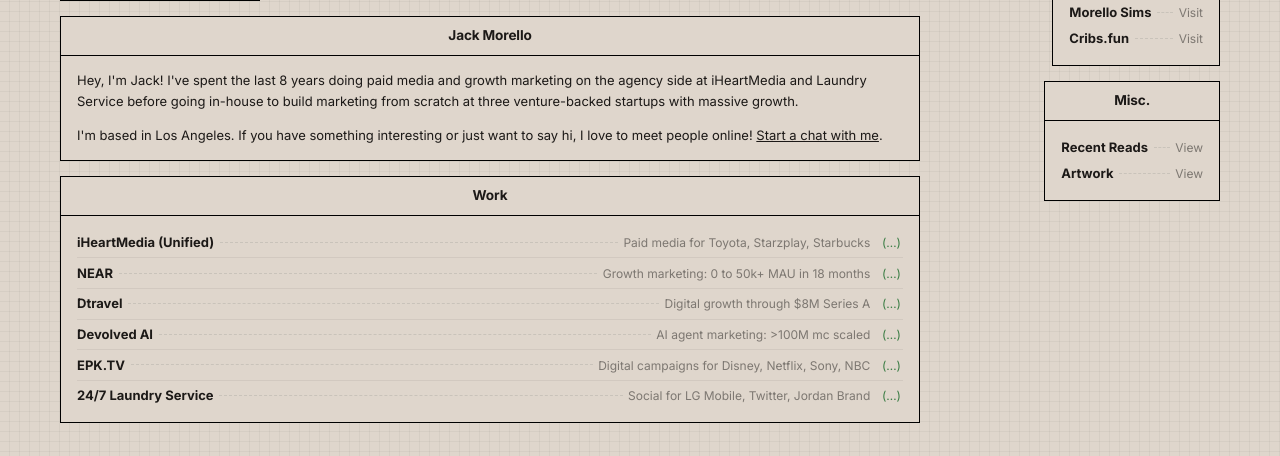
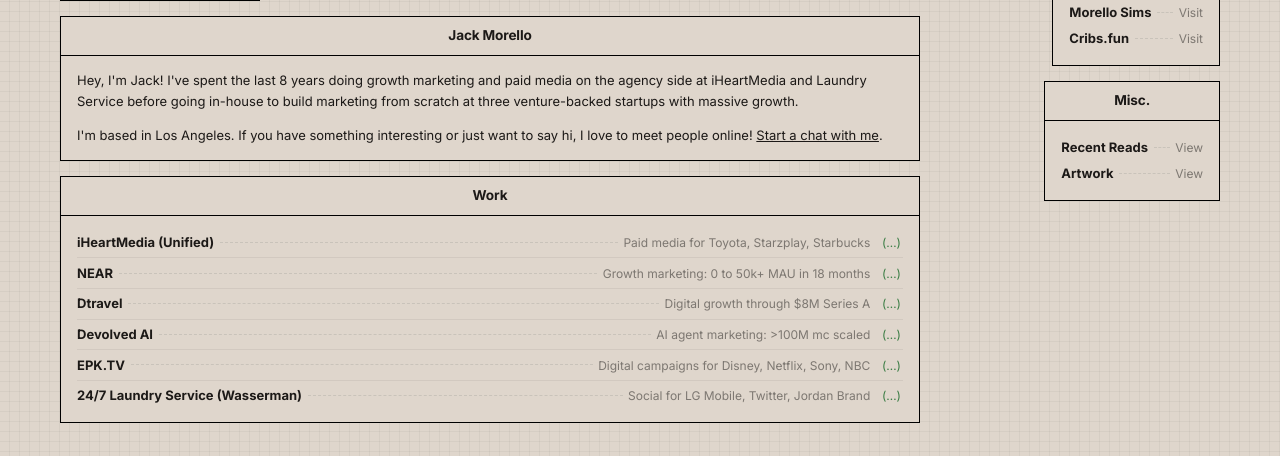
Before and after one commit to jack-more/portfolio, a Next.js app: page / in a window 1280 px wide. Shown: the part 229-685 px from the top of the page. Built offline with nearby package versions, Linux system fonts and the light colour scheme.

Commit message:
Update Laundry Service to (Wasserman), swap bio wording
Co-Authored-By: Claude Opus 4.6 (1M context) <noreply@anthropic.com>

```diff
--- a/app/page.tsx
+++ b/app/page.tsx
@@ -60,7 +60,7 @@ const work = [
     ],
   },
   {
-    company: "24/7 Laundry Service",
+    company: "24/7 Laundry Service (Wasserman)",
     desc: "Social for LG Mobile, Twitter, Jordan Brand",
     href: "https://247laundryservice.com/",
     details: [
@@ -143,8 +143,8 @@ export default function HomePage() {
 
           <DraggableCard title="Jack Morello">
             <p>
-              Hey, I&apos;m Jack! I&apos;ve spent the last 8 years doing paid
-              media and growth marketing on the agency side at iHeartMedia and
+              Hey, I&apos;m Jack! I&apos;ve spent the last 8 years doing growth
+              marketing and paid media on the agency side at iHeartMedia and
               Laundry Service before going in-house to build marketing
               from scratch at three venture-backed startups with massive growth.
             </p>
```
